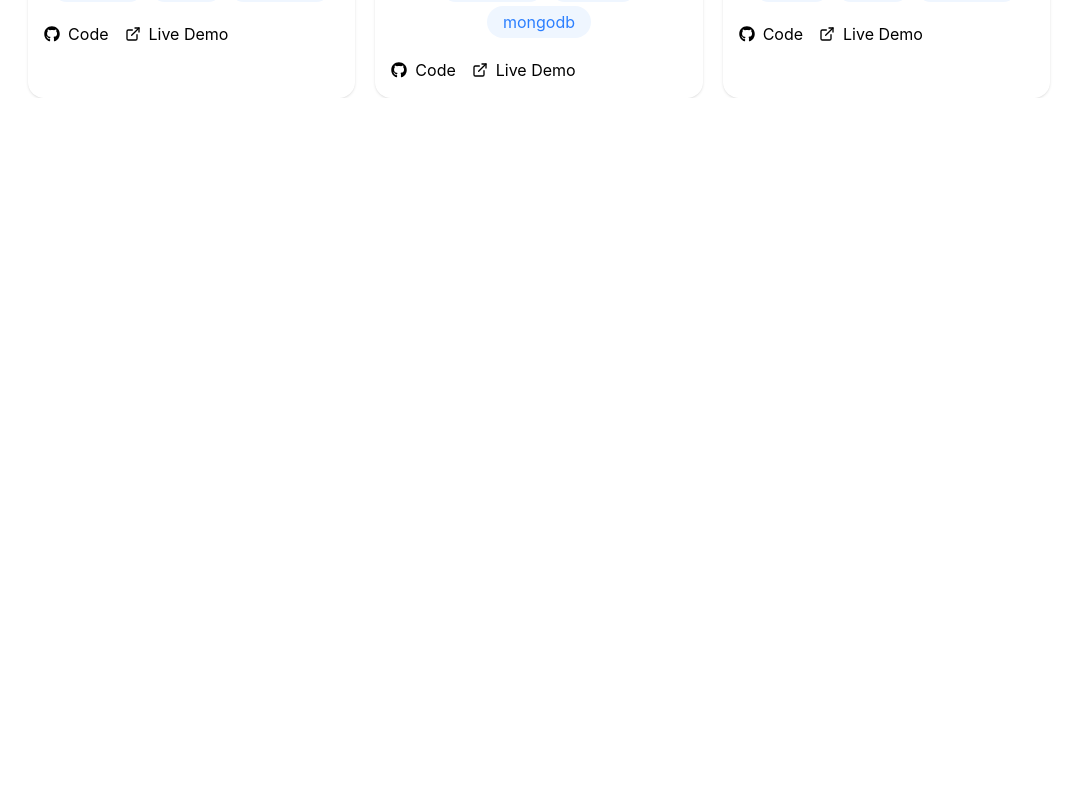
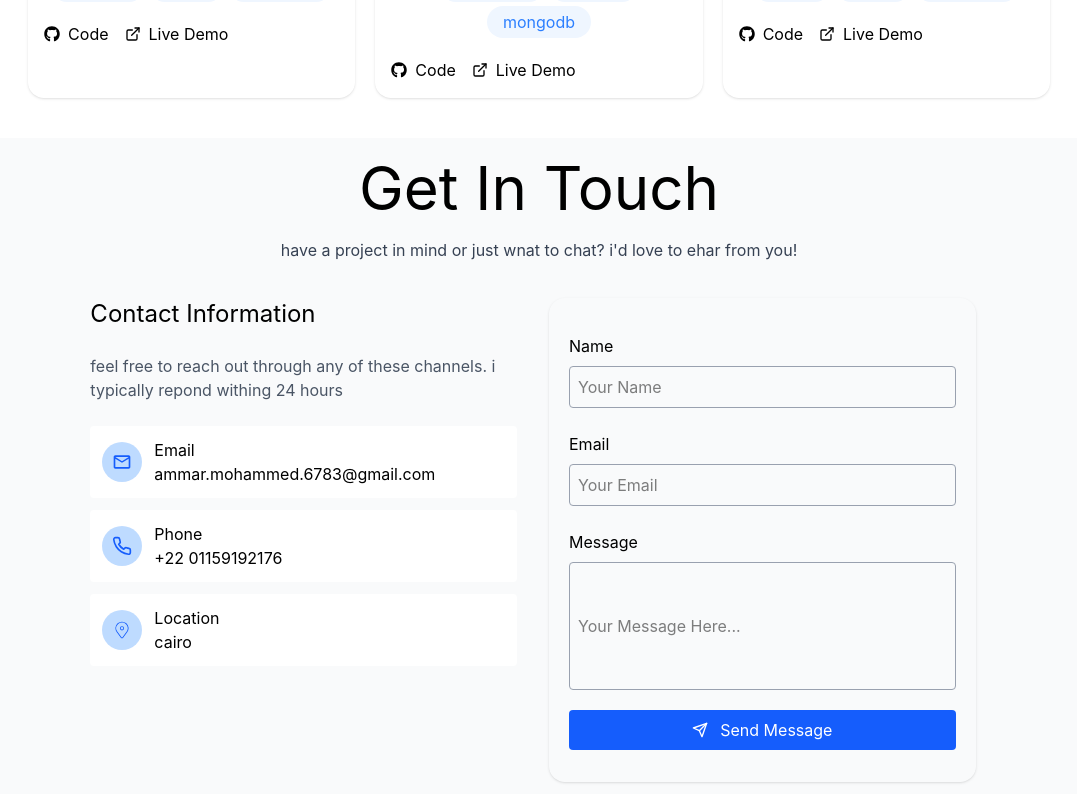
Before and after one commit to ammarmohammed6783-del/Portfolio, a React (Vite) app: page / in a window 1280 px wide. Shown: the part 2464-3258 px from the top of the page, without its empty margins (101-1178 px from the left). Before the commit the page ends 2562 px from the top, so only its background shows below. Built offline with nearby package versions, Linux system fonts and the light colour scheme.

Commit message:
added get in touch section

```diff
--- a/src/App.tsx
+++ b/src/App.tsx
@@ -1,4 +1,5 @@
 import About from "./components/About"
+import GetInTouch from "./components/GetInTouch"
 import Landing from "./components/Landing"
 import Nav from "./components/Nav"
 import Projects from "./components/Projects"
@@ -11,6 +12,7 @@ function App() {
         <About />
         <Skills />
         <Projects />
+        <GetInTouch />
     </div>
 }
 
--- /dev/null
+++ b/src/components/GetInTouch.tsx
@@ -0,0 +1,69 @@
+import { FiSend } from "react-icons/fi";
+import { MdOutlineEmail } from "react-icons/md";
+import { FiPhone } from "react-icons/fi";
+import { CiLocationOn } from "react-icons/ci";
+
+function GetInTouch() {
+    return (
+        <div className="bg-gray-50">
+            <div className="m-auto w-fit text-center">
+                <h1 className="text-6xl py-5">Get In Touch</h1>
+                <p className="text-gray-700">have a project in mind or just wnat to chat? i'd love to ehar from you!</p>
+            </div>
+
+            <div className="flex gap-5 justify-center my-6">
+                <div className="contact_info w-1/3">
+                    <h3 className="text-2xl py-3">Contact Information</h3>
+                    <p className="text-gray-600 py-3">feel free to reach out through any of these channels. i typically repond withing 24 hours</p>
+                    <div>
+                        <div className="card flex gap-3 items-center bg-white p-3 rounded my-3">
+                            <div className="flex items-center justify-center w-10 h-10 rounded-full bg-blue-200 text-blue-600">
+                                <MdOutlineEmail className="text-xl" />
+                            </div>
+                            <div className="info">
+                                <p>Email</p>
+                                <p>ammar.mohammed.6783@gmail.com</p>
+                            </div>
+                        </div>
+                        <div className="card flex gap-3 items-center bg-white p-3 rounded my-3">
+                            <div className="flex items-center justify-center w-10 h-10 rounded-full bg-blue-200 text-blue-600">
+                                <FiPhone className="text-xl" />
+                            </div>
+                            <div className="info">
+                                <p>Phone</p>
+                                <p>+22 01159192176</p>
+                            </div>
+                        </div>
+                        <div className="card flex gap-3 items-center bg-white p-3 rounded my-3">
+                            <div className="flex items-center justify-center w-10 h-10 rounded-full bg-blue-200 text-blue-600">
+                                <CiLocationOn className="text-xl" />
+                            </div>
+                            <div className="info">
+                                <p>Location</p>
+                                <p>cairo</p>
+                            </div>
+                        </div>
+                    </div>
+                </div>
+
+                <div className="form w-1/3 p-5 m-3 shadow rounded-2xl">
+                    <div className="entry flex flex-col py-2 ">
+                        <label className="py-2" htmlFor="name">Name</label>
+                        <input className="border p-2 border-gray-400 rounded" type="text" id="name" placeholder="Your Name" />
+                    </div>
+                    <div className="entry flex flex-col py-2 ">
+                        <label className="py-2" htmlFor="email">Email</label>
+                        <input className="border p-2 border-gray-400 rounded" type="email" id="email" placeholder="Your Email" />
+                    </div>
+                    <div className="entry flex flex-col py-2">
+                        <label className="py-2" htmlFor="message">Message</label>
+                        <input className="h-32 border p-2 border-gray-400 rounded" type="text" id="message" placeholder="Your Message Here..." />
+                    </div>
+                    <button className="flex justify-center items-center gap-3 bg-blue-600 text-white rounded py-2 my-3 px-5 w-full"><FiSend /> Send Message</button>
+                </div>
+            </div>
+        </div>
+    )
+}
+
+export default GetInTouch
```
